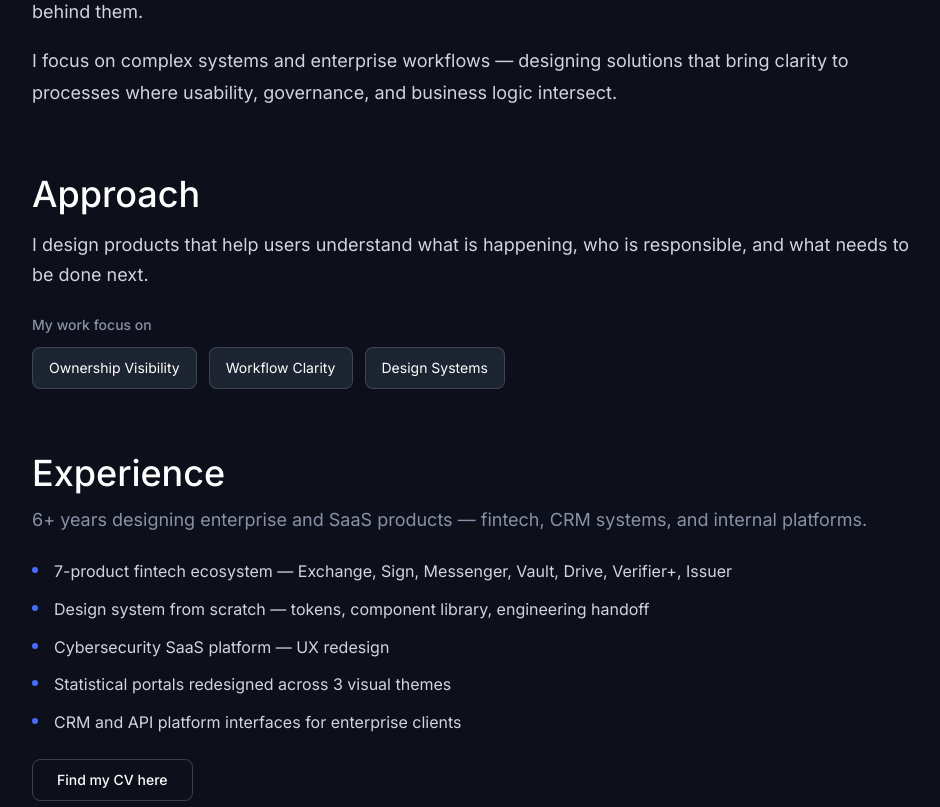
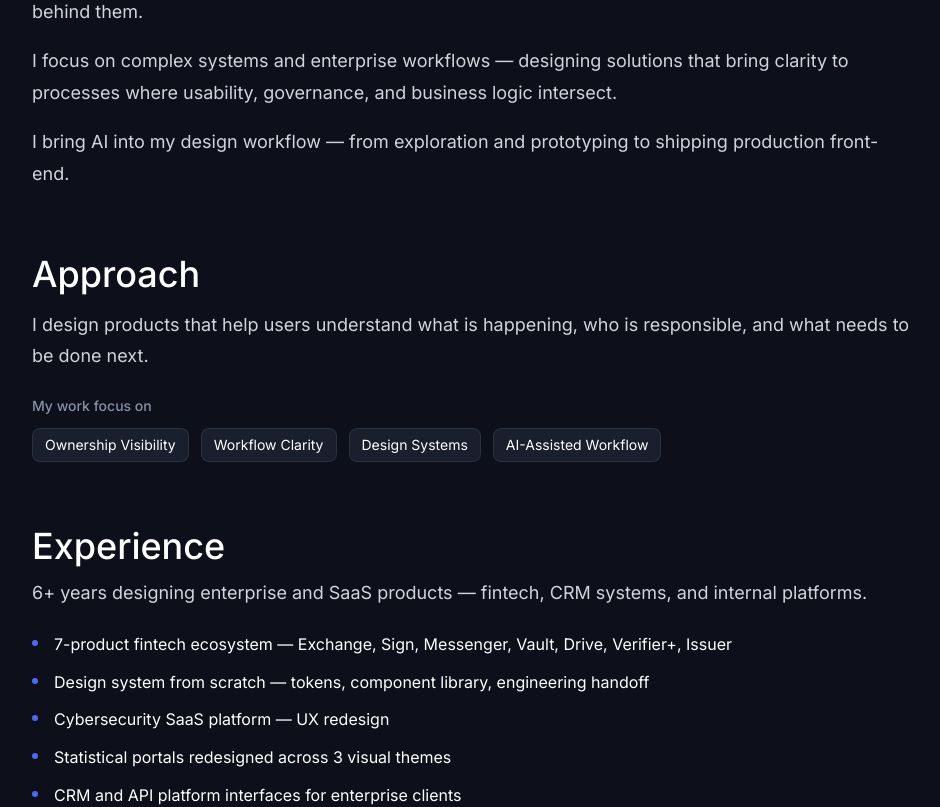
Before and after one commit to AlonaRyzhenko/alyona-portfolio, a Next.js app: page / in a window 1280 px wide. Shown: the part 1000-1807 px from the top of the page, without its empty margins (74-1014 px from the left). Built offline with nearby package versions, Linux system fonts and the light colour scheme.

Commit message:
Homepage About: add AI workflow paragraph, AI-Assisted Workflow pill, match case-study pill style, Experience color fixes

```diff
--- a/components/About.tsx
+++ b/components/About.tsx
@@ -2,7 +2,7 @@
 
 import { motion } from "framer-motion";
 
-const focusPills = ["Ownership Visibility", "Workflow Clarity", "Design Systems"];
+const focusPills = ["Ownership Visibility", "Workflow Clarity", "Design Systems", "AI-Assisted Workflow"];
 
 const experience = [
   "7-product fintech ecosystem — Exchange, Sign, Messenger, Vault, Drive, Verifier+, Issuer",
@@ -55,6 +55,9 @@ export default function About() {
               solutions that bring clarity to processes where usability,
               governance, and business logic intersect.
             </motion.p>
+            <motion.p variants={fadeUp} className="text-[#D1D5DB] text-lg leading-[1.8]">
+              I bring AI into my design workflow — from exploration and prototyping to shipping production front-end.
+            </motion.p>
           </motion.div>
 
           {/* Approach */}
@@ -78,7 +81,7 @@ export default function About() {
                   <motion.span
                     key={pill}
                     variants={fadeUp}
-                    className="px-4 py-2.5 rounded-lg bg-[#1D2432] border border-white/[0.15] text-white text-sm font-normal"
+                    className="px-3 py-1.5 rounded-lg bg-[#1a1f2e] border border-white/[0.08] text-white text-sm"
                   >
                     {pill}
                   </motion.span>
@@ -93,7 +96,7 @@ export default function About() {
               <motion.h2 variants={fadeUp} className="text-4xl font-medium text-white">
                 Experience
               </motion.h2>
-              <motion.p variants={fadeUp} className="text-[#8892a4] text-lg leading-[1.7]">
+              <motion.p variants={fadeUp} className="text-[#D1D5DB] text-lg leading-[1.7]">
                 6+ years designing enterprise and SaaS products — fintech, CRM
                 systems, and internal platforms.
               </motion.p>
@@ -104,7 +107,7 @@ export default function About() {
                 <motion.li
                   key={item}
                   variants={fadeUp}
-                  className="flex items-start gap-4 text-[#D1D5DB] text-base leading-[1.6]"
+                  className="flex items-start gap-4 text-white text-base leading-[1.6]"
                 >
                   <span className="w-1.5 h-1.5 rounded-full bg-accent flex-shrink-0 mt-2" />
                   <span>{item}</span>
```
